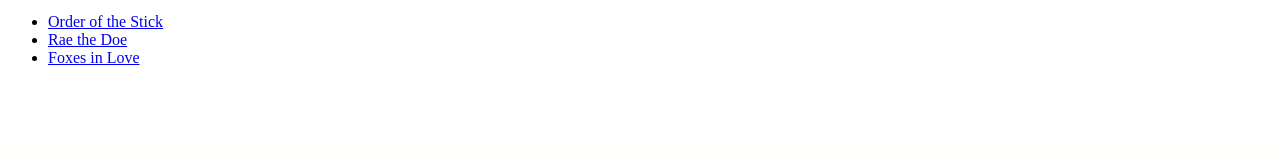
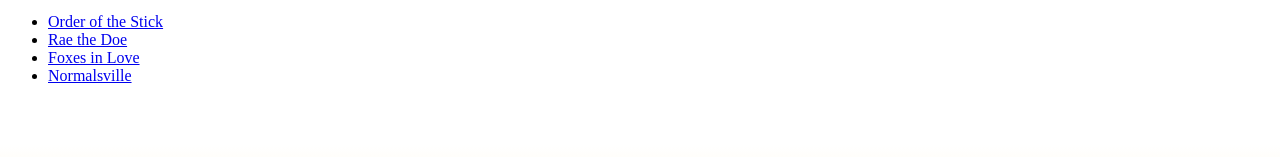
Before and after one commit to kevinyou/kevinyou.github.io, a plain HTML site: page webcomics.html in a window 1280 px wide. Shown: the part 255-412 px from the top of the page. Drawn offline with Linux system fonts and the light colour scheme.

Commit message:
Add a comic

```diff
--- a/webcomics.html
+++ b/webcomics.html
@@ -27,6 +27,7 @@
     <li><a href="https://www.giantitp.com/index.html">Order of the Stick</a></li>
     <li><a href="https://www.raethedoe.com/">Rae the Doe</a></li>
     <li><a href="https://foxes-in-love.tumblr.com/">Foxes in Love</a></li>
+    <li><a href="https://normalsville.the-comic.org/">Normalsville</a></li>
 </ul>
 </body>
 </html>
```
